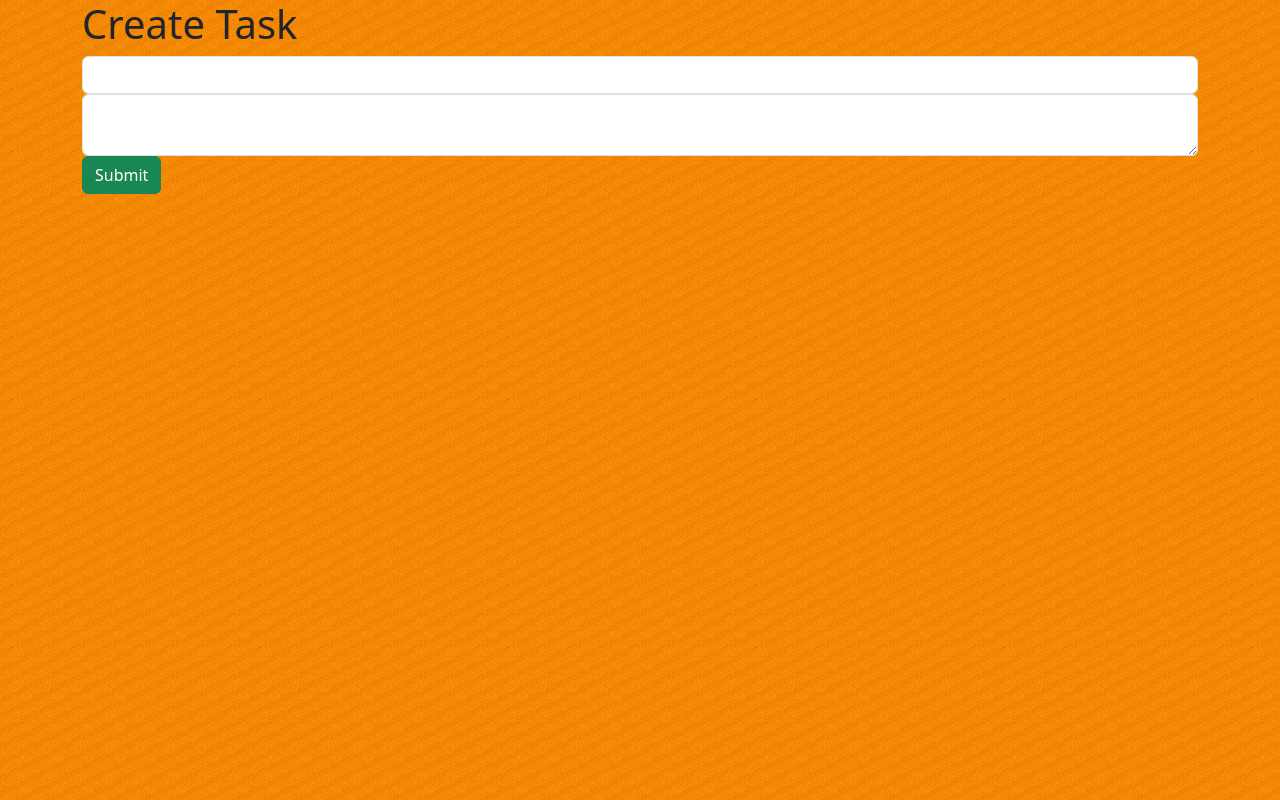
After one commit to danilaverbytskyy/CRUD2, a PHP site: template app/views/create-task.php in a window 1280 px wide. The commit adds this page. Run offline with PHP 8.4, Linux system fonts and the light colour scheme; the template is opened without the code that fills it, so the values that code supplies are empty.

Commit message:
made adding tasks

```diff
--- /dev/null
+++ b/app/views/create-task.php
@@ -0,0 +1,48 @@
+<?php
+
+use App\models\Auth;
+use App\models\QueryBuilder;
+
+session_start();
+
+$queryBuilder = new QueryBuilder();
+$auth = new Auth($queryBuilder);
+
+if(isset($_SESSION['user']) === false) {
+    $auth->redirect('/');
+}
+?>
+
+<style>
+    <?php include "css/main.css" ?>
+</style>
+
+<!doctype html>
+<html lang="en">
+<head>
+    <meta charset="utf-8">
+    <meta name="viewport" content="width=device-width, initial-scale=1">
+    <title>Add Task</title>
+    <link href="https://cdn.jsdelivr.net/npm/bootstrap@5.3.1/dist/css/bootstrap.min.css" rel="stylesheet" integrity="sha384-4bw+/aepP/YC94hEpVNVgiZdgIC5+VKNBQNGCHeKRQN+PtmoHDEXuppvnDJzQIu9" crossorigin="anonymous">
+</head>
+<body>
+<div class="container">
+    <div class="row">
+        <div class="col-md-12">
+            <h1>Create Task</h1>
+            <form action="/store" method="post">
+                <div class="form-group">
+                    <label for="title"></label><input id="title" type="text" class="form-control" name="title" required>
+                </div>
+                <div class="form-group">
+                    <label for="content"></label><textarea id="content" name="content" class="form-control" required></textarea>
+                </div>
+                <div class="form-group">
+                    <button class="btn btn-success" type="submit">Submit</button>
+                </div>
+            </form>
+        </div>
+    </div>
+</div>
+</body>
+</html>
```
Also changed, not shown: app/start.php (+10 -4 lines), 3 other files.
